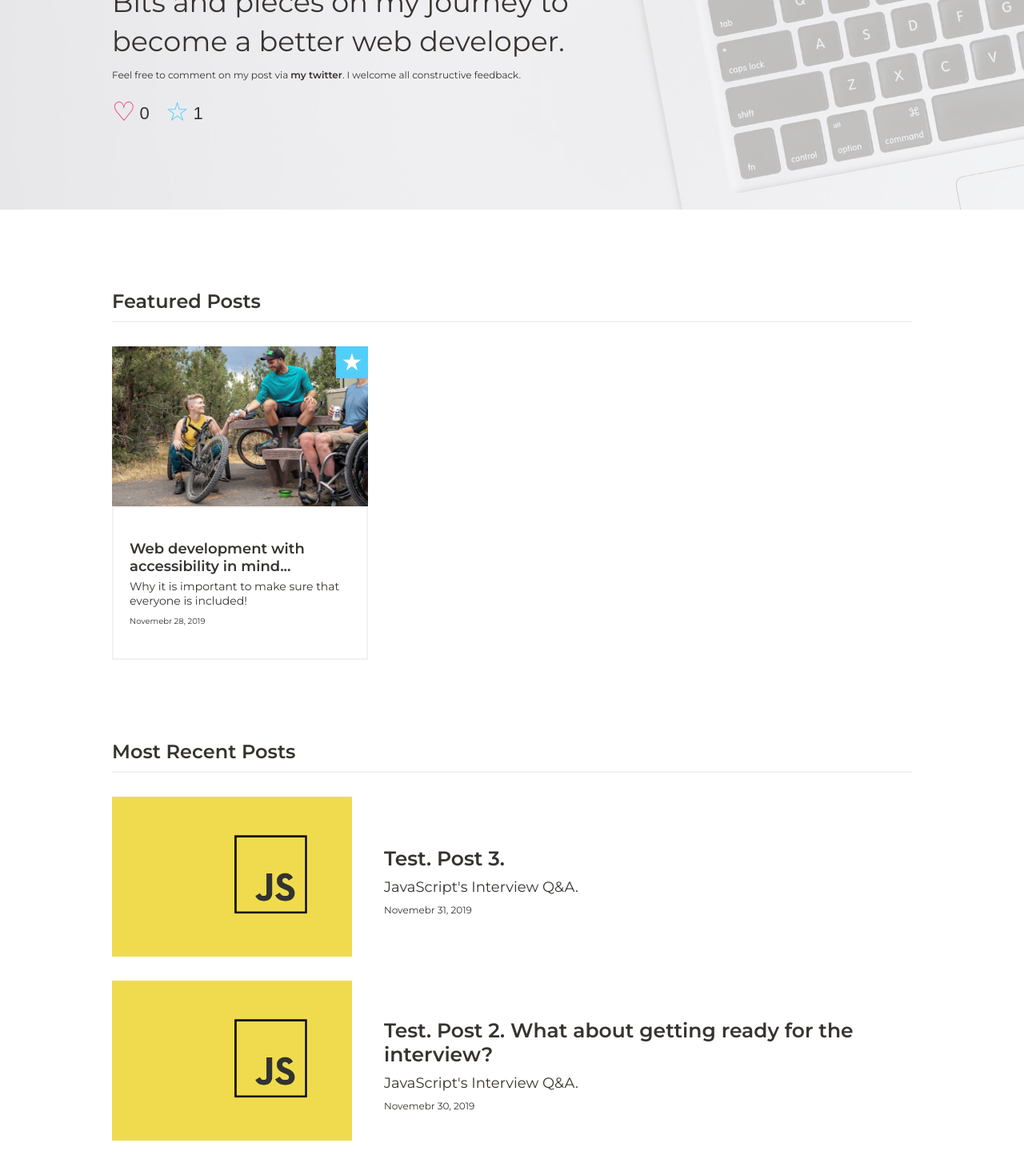
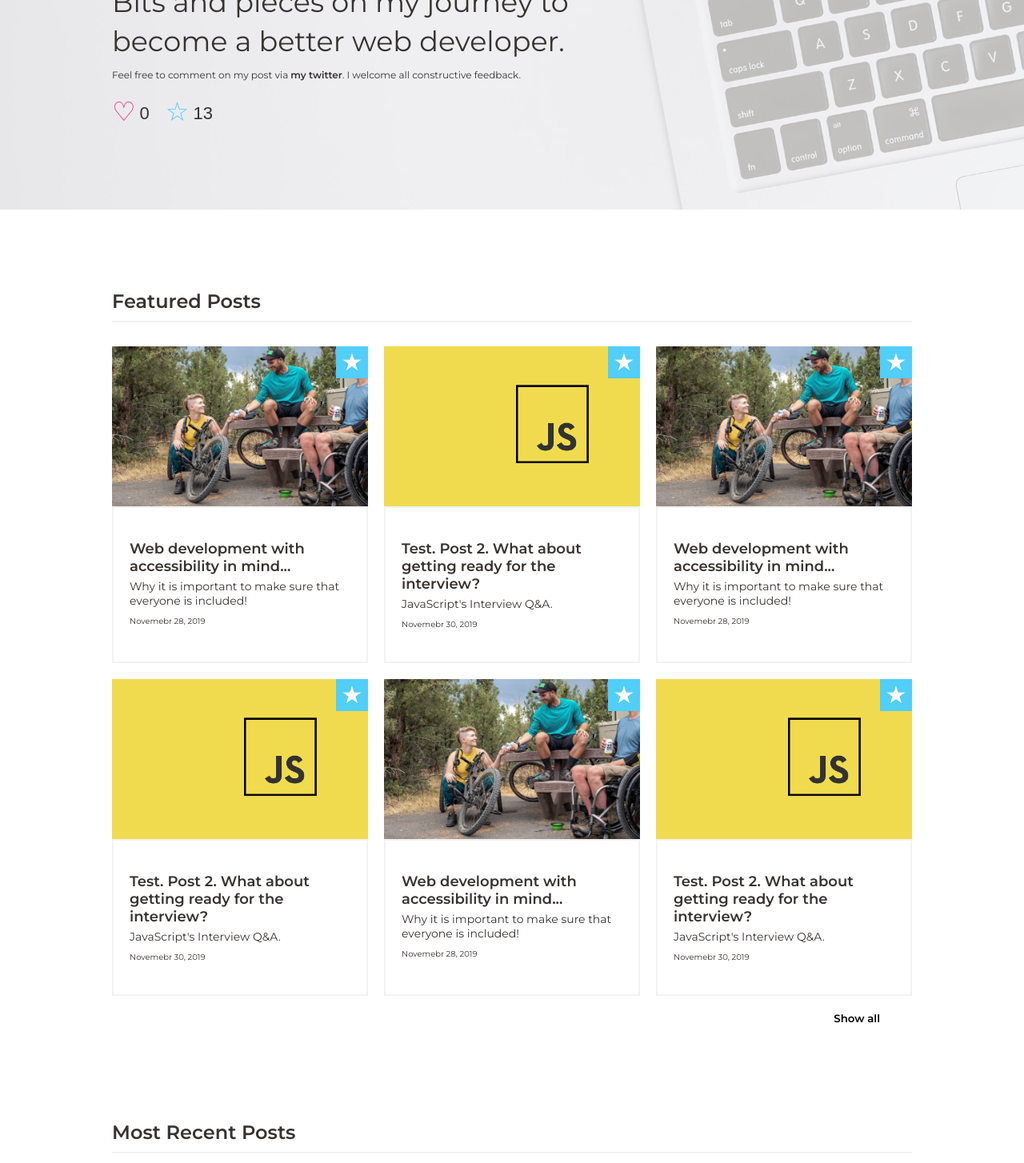
Before and after one commit to k2project/portfolio, a React (Create React App) app: page /blog in a window 1280 px wide. Shown: the part 340-1794 px from the top of the page at 80% size. Built offline with nearby package versions, Linux system fonts and the light colour scheme.

Commit message:
featured post more button

```diff
--- a/src/App.scss
+++ b/src/App.scss
@@ -93,7 +93,9 @@ p{
 .color_themed_secondary{
     color: $color_secondary_light;
 }
-
+.txt_right{
+    text-align: right;
+}
 @include desktop-sm{
     .wrapper{
         width: 100%;
--- a/src/Blog/Blog.js
+++ b/src/Blog/Blog.js
@@ -5,11 +5,11 @@ import {Helmet} from "react-helmet";
 import './Blog.scss';
 import BlogPage from './BlogPage/BlogPage';
 import Tags from './Tags/Tags';
-import posts, { postFreatured, getPostLink, formatDate} from './posts/posts';
+import posts, { postFeatured, getPostLink, formatDate} from './posts/posts';
 import LikesContext from './posts/LikesContext';
 import og from './../media/blog/og.png';
 
-
+console.log(posts.length, posts.length/5,posts.length%5)
 function Blog() {
     const [postsSelected, setPostsSelected] = useState(false);
 
@@ -68,22 +68,54 @@ function BlogPostsList(){
 }
 
 function FeaturedPostList(){
-    const postFreaturedDisplay = postFreatured.map(post=><BlogPostLink post={post} key={'featuredPosts_'+post.id}/>)
+    const [arr, setArr] = useState(postFeatured.slice(0,6))
+    const postFreaturedDisplay = arr.map(post=><BlogPostLink post={post} key={'featuredPosts_'+post.id}/>)
+    function showAll(e){
+        e.target.remove();
+        setArr(postFeatured)
+    }
     return(
         <div className="BlogPostsList__featured" id="posts-featured">
             <div className="Blog__divider"> Featured Posts</div>
             <div className="wrapper">
                 {postFreaturedDisplay}
             </div>
+            {postFeatured.length>6 && <div className="txt_right">
+                <button class="Blog__btn" onClick={showAll}>Show all</button>
+            </div>}
         </div>
     )
 }
 function RecentPostList(){
-    const postRecentDisplay = posts.map(post=><BlogPostLink post={post} key={'recentPosts_'+post.id}/>)
+    //pagination
+    const n = 5; //number of posts displayed per page
+
+    const pages = posts.length%n? Math.floor(posts.length/n)+1 :posts.length/n;
+    const pagesList = new Array(pages).fill(posts.length).map((p,index,a)=><button
+        key={'pag_recentPosts_'+index}
+        data-page = {index}
+        onClick={getPage}>
+        <span className="sr-only">Posts from {index*n+1} to {index===a.length-1?p:index*n+n}</span>
+        {++index}
+    </button>)
+    function getPage(e){
+        const index = Number(e.target.closest('button').dataset.page);
+        const start = index*n;
+        const end = index*n+n
+        console.log(start, end,posts.slice(start,end))
+        setArr(posts.slice(start,end))
+    }
+
+    const [arr, setArr] = useState(posts.slice(0,n))
+    console.log(arr)
+    const postRecentDisplay = arr.map(post=><BlogPostLink post={post} key={'recentPosts_'+post.id}/>)
     return(
         <div className="BlogPostsList__recent">
             <div className="Blog__divider"> Most Recent Posts</div>
             {postRecentDisplay}
+            {posts.length>5 && <div className="Blog__pagination">
+                {pagesList}
+            </div>}
         </div>
     )
 }
@@ -102,7 +134,7 @@ function BlogPostsLiked(){
             }
         })
     })
-    console.log(postsLiked)
+
     const postLikedDisplay = postsLiked.reverse().map(post=><BlogPostLink post={post} key={'likedPosts_'+post.id}/>)
     return(
         <div className="BlogPostsList__liked" id="posts-liked">
--- a/src/Blog/Blog.scss
+++ b/src/Blog/Blog.scss
@@ -130,7 +130,24 @@
         background: $color_secondary_light;
     }
 }
-
+.Blog__btn{
+    padding: 2rem 4rem;
+    font-weight: bold;
+}
+.Blog__pagination{
+    text-align: right;
+    padding-right: 1rem;
+    button{
+        display: inline-block;
+        width: 3rem;
+        height: 3rem;
+        line-height: 3rem;
+        border: solid .1rem $color_grey_darker;
+        color: $color_grey_darker;
+        margin: .2em;
+        text-align: center;
+    }
+}
 @include tablet{
 
     .Blog__divider{
--- a/src/Blog/BlogPage/BlogPage.js
+++ b/src/Blog/BlogPage/BlogPage.js
@@ -3,7 +3,7 @@ import './BlogPage.scss';
 import Header from './../../components/Header/Header';
 import Footer from './../../components/Footer/Footer';
 
-import {postFreatured,formatDate} from './../posts/posts';
+import {postFeatured,formatDate} from './../posts/posts';
 import LikesContext, {LikesProvider, LikesConsumer} from './../posts/LikesContext';
 
 // localStorage.removeItem("k2BlogLikes");
@@ -104,7 +104,7 @@ function PostsFeatured(){
     return(
         <span className="PostsFeatured">
             <a href="#posts-featured" className="icon-heart" aria-hidden="true">&#9734;</a>
-            <span>{postFreatured.length}</span>
+            <span>{postFeatured.length}</span>
             <span className="sr-only">posts featured</span>
         </span>
     )
--- a/src/Blog/Post/Post.js
+++ b/src/Blog/Post/Post.js
@@ -63,16 +63,15 @@ export default Post;
 
 function PostSidebar(props){
     const likes = useContext(LikesContext);
-    const [id, setId] = useState(props.post.id)
     const [saved, setSaved] = useState(likes.arr.includes(+props.post.id))
-    console.log(id,props.post.id, likes.arr,likes.arr.includes(+props.post.id), saved)
+    console.log(props.post.id, likes.arr,likes.arr.includes(+props.post.id), saved)
     function handleClick(e){
         if(e.target.closest('button')){
             if(saved){
-                likes.remove(id);
+                likes.remove(props.post.id);
                 setSaved(false);
             }else{
-                likes.add(id)
+                likes.add(props.post.id)
                 setSaved(true);
             }
         }
@@ -82,7 +81,6 @@ function PostSidebar(props){
         //without the saved value doesnt update
         //useState is async
         setSaved(likes.arr.includes(+relatedPost.id))
-        setId(relatedPost.id)
     }
     const relatedPost = getRelatedPosts(props.post);
     return(
--- a/src/Blog/posts/post2.js
+++ b/src/Blog/posts/post2.js
@@ -2,7 +2,7 @@ import React from 'react';
 
 const post2={
     id:'2',
-    featured:false,
+    featured:true,
     title:'Test. Post 2. What about getting ready for the interview?',
     subtitle:'JavaScript\'s Interview Q&A.',
     date:'2019-10-30',
--- a/src/Blog/posts/posts.js
+++ b/src/Blog/posts/posts.js
@@ -21,13 +21,24 @@ let posts=[
     post1,
     post2,
     post3,
+    post1,
+    post2,
+    post3,
+    post1,
+    post2,
+    post3,
+    post3,
+    post1,
+    post1,
+    post1,
+    post1,
+    post1,
+    post1,
+    post1,
 
 ]
 
-export const postFreatured = [
-    post1,
-
-]
+export const postFeatured = posts.filter(post=>post.featured);
 posts = posts.sort(function(a,b){
   return new Date(b.date) - new Date(a.date);
 });
```
